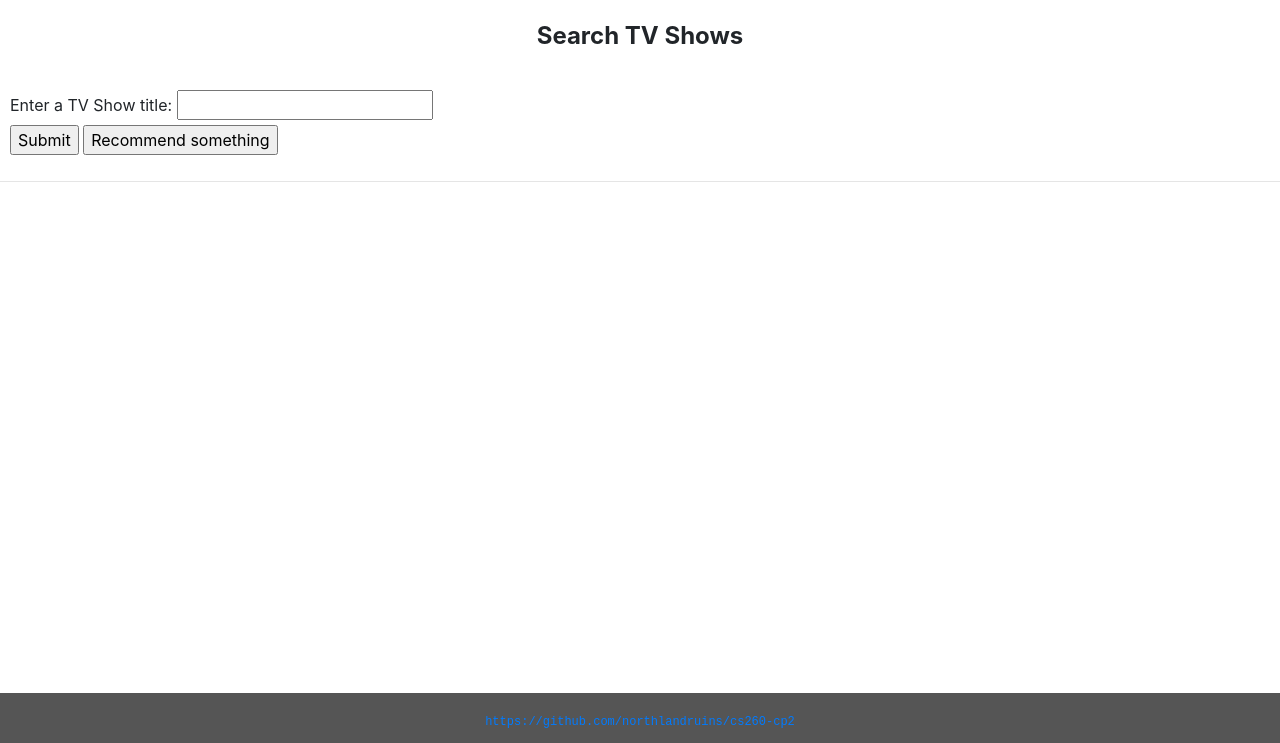
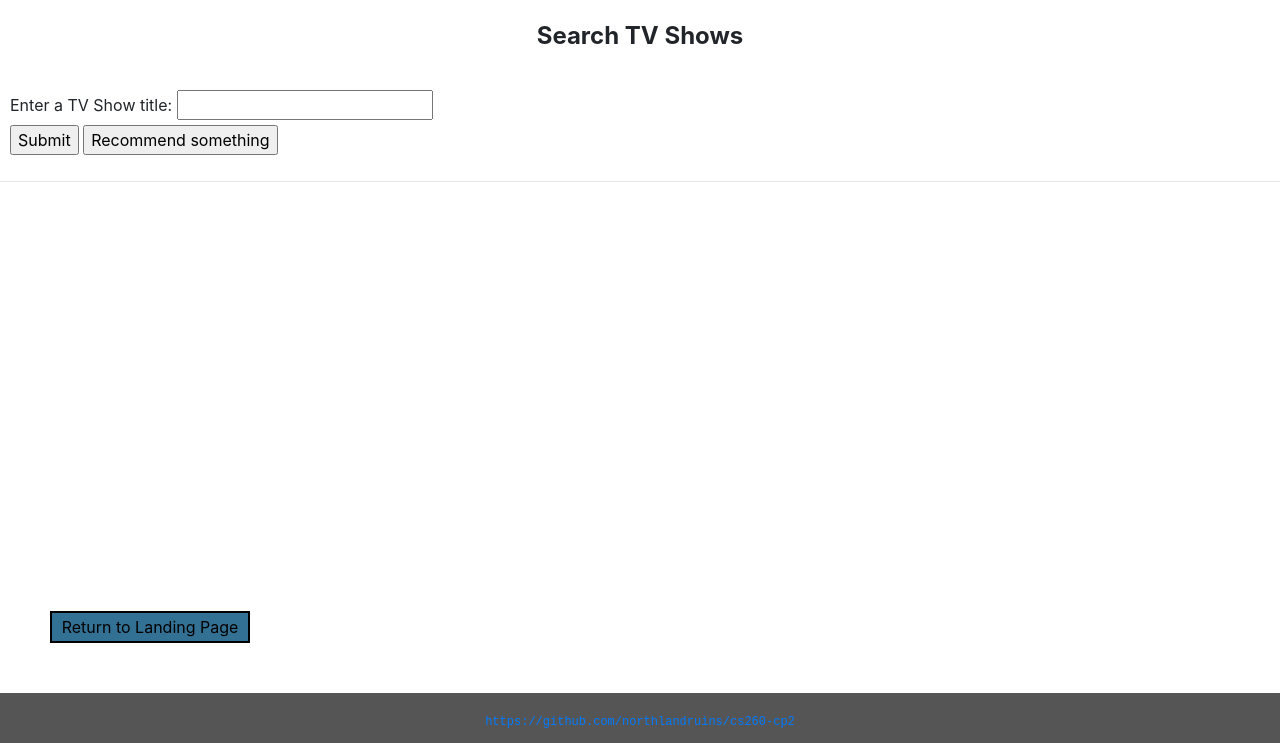
Before and after one commit to levimhuillet/cs260-cp2, a plain HTML site: page index.html in a window 1280 px wide. Shown: the part 57-800 px from the top of the page. Drawn offline with nearby package versions, Linux system fonts and the light colour scheme.

Commit message:
Added a link back to the home page

```diff
--- a/css/styles.css
+++ b/css/styles.css
@@ -221,51 +221,30 @@ form {
 
 }
 
+.return {
+    position: fixed;
+    list-style-type: none;
+    text-align: center;
+    bottom: 100px;
+    left: 50px;
+    margin: 0px;
+    padding: 0px;
+    margin-top: 0px;
+    margin-left: 0px;
+    width: 200px;
+    background-color: #337194;
+    color: black;
+    padding: 2px;
+}
 
+.return a {
+  color: black;
+  text-decoration: none;
+  border: 2px solid #000;
+}
 
-/*
-Basic Expansion
-
-<li class="nav-item dropdown">
-<a class="nav-link dropdown-toggle" href="#" id="navbarDropdown" role="button" data-toggle="dropdown" aria-haspopup="true" aria-expanded="false">
-  Finnish
-</a>
-<div class="dropdown-menu" aria-labelledby="navbarDropdown">
-  <a class="dropdown-item" href="#">Culture</a>
-  <a class="dropdown-item" href="#">Basics</a>
-</div>
-</li>
-
-
-
-<br>
-<br>
-
-  <h2><i>Verb:
-    <br>
-    <br>
-    -lla + olla = to have </i></h2>
-
-  <br>
-  <br>
-
-<section>
-  <aside>
-  </aside>
-  <article>
-    <p>
-      text.
-    </p>
-  </article>
-  <article>
-    <p>
-      text.
-    </p>
-  </article>
-  <aside>
-  </aside>
-</section>
-
-
-
-*/
+.return a:hover {
+  background-color: #000000;
+  color: white;
+  text-decoration: none;
+}
--- a/index.html
+++ b/index.html
@@ -33,6 +33,10 @@
 <br>
 <br>
 
+<div class="return">
+  <a href="/" class="return">Return to Landing Page</a>
+</div>
+
 
 <script src="https://cdnjs.cloudflare.com/ajax/libs/moment.js/2.24.0/moment.min.js" integrity="sha256-4iQZ6BVL4qNKlQ27TExEhBN1HFPvAvAMbFavKKosSWQ=" crossorigin="anonymous"></script>
 <script text="type/javascript" src="./script.js"></script>
```
